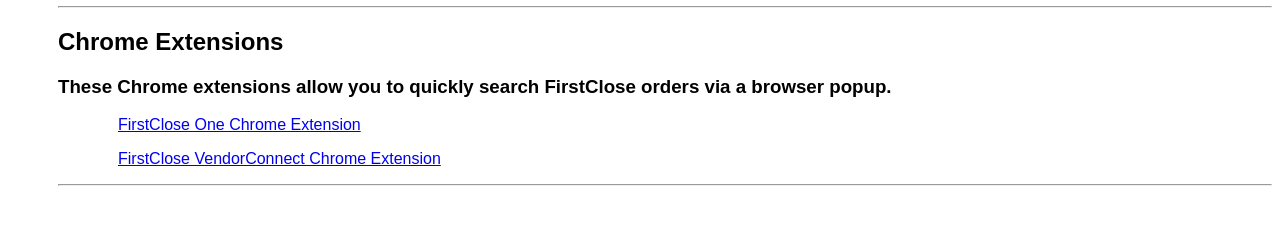
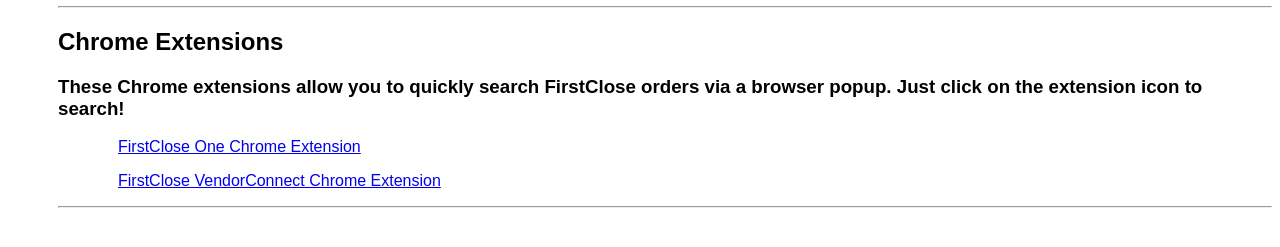
Before and after one commit to austinmikey/austinmikey.github.io, a plain HTML site: page bookmarklets.html in a window 1280 px wide. Shown: the part 657-904 px from the top of the page. Drawn offline with Linux system fonts and the light colour scheme.

Commit message:
Update bookmarklets.html

```diff
--- a/bookmarklets.html
+++ b/bookmarklets.html
@@ -72,7 +72,7 @@
 <hr>
 <h2>Chrome Extensions</h2>
 <p>
-<h3>These Chrome extensions allow you to quickly search FirstClose orders via a browser popup.</h3>
+<h3>These Chrome extensions allow you to quickly search FirstClose orders via a browser popup. Just click on the extension icon to search!</h3>
 <p>
 <a href="https://chrome.google.com/webstore/detail/search-firstclose-one/bkhpbolnejbpadapnkkigfdemnklbodl?hl=en&gl=US" target="_blank">FirstClose One Chrome Extension</a>
 <p>
```
